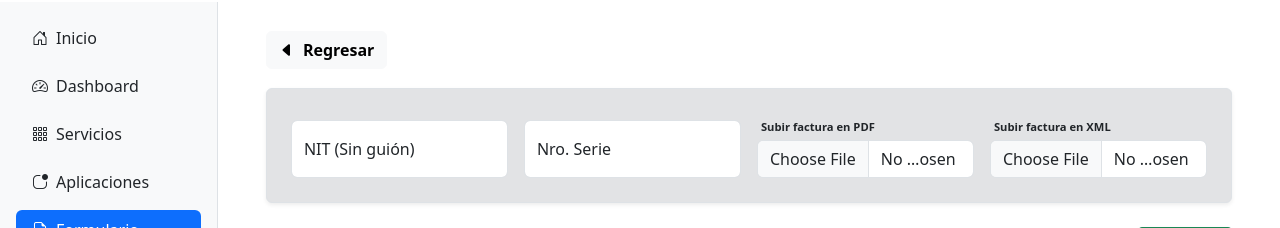
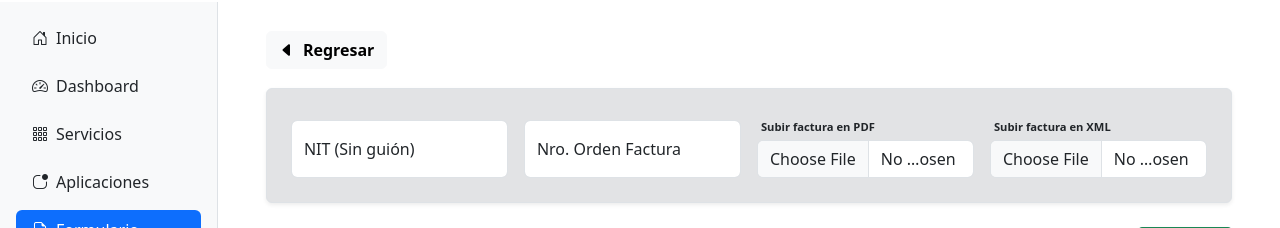
Before and after one commit to GarooInc/garoo-panel, a React (Vite) app: page /form in a window 1280 px wide. Shown: the part 78-306 px from the top of the page. Built offline with nearby package versions, Linux system fonts and the light colour scheme; no server answers.

Commit message:
upd: Form Mundo Verde

```diff
--- a/src/pages/Form.jsx
+++ b/src/pages/Form.jsx
@@ -52,7 +52,7 @@ const FormPage = () => {
 
             // Enviar datos al webhook
             const response = await fetch(
-                "https://agents.redtec.ai/webhook/facturas",
+                "https://agentsprod.redtec.ai/webhook/facturas",
                 {
                     method: "POST",
                     body: formData,
@@ -167,7 +167,7 @@ const FormPage = () => {
                             <div className="col-12 col-md-3">
                                 <FloatingLabel
                                     controlId="serie"
-                                    label="Nro. Serie"
+                                    label="Nro. Orden Factura"
                                 >
                                     <Form.Control
                                         type="text"
@@ -175,11 +175,11 @@ const FormPage = () => {
                                         isInvalid={!!errors.serie}
                                         {...register("serie", {
                                             required:
-                                                "El número de serie es requerido",
+                                                "El número de orden de factura es requerido",
                                             minLength: {
                                                 value: 2,
                                                 message:
-                                                    "El número de serie debe tener al menos 2 caracteres",
+                                                    "El número de orden de factura debe tener al menos 2 caracteres",
                                             },
                                         })}
                                     />
```
